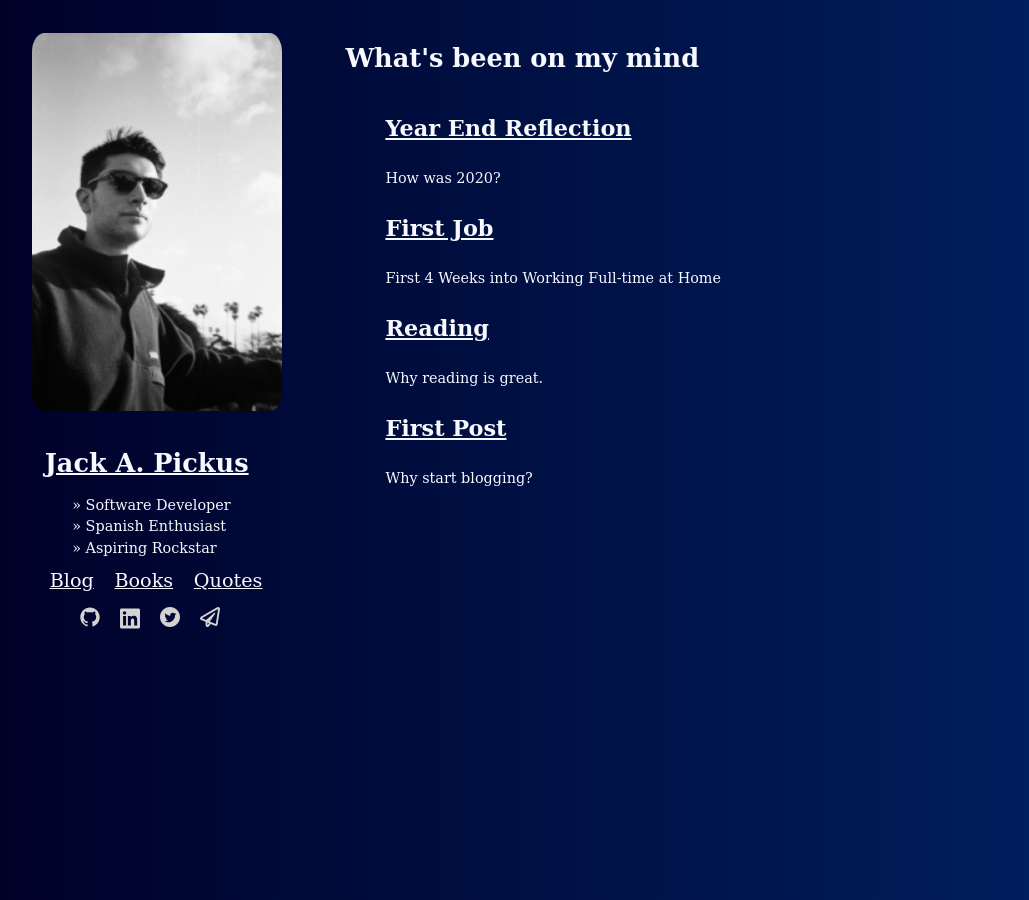
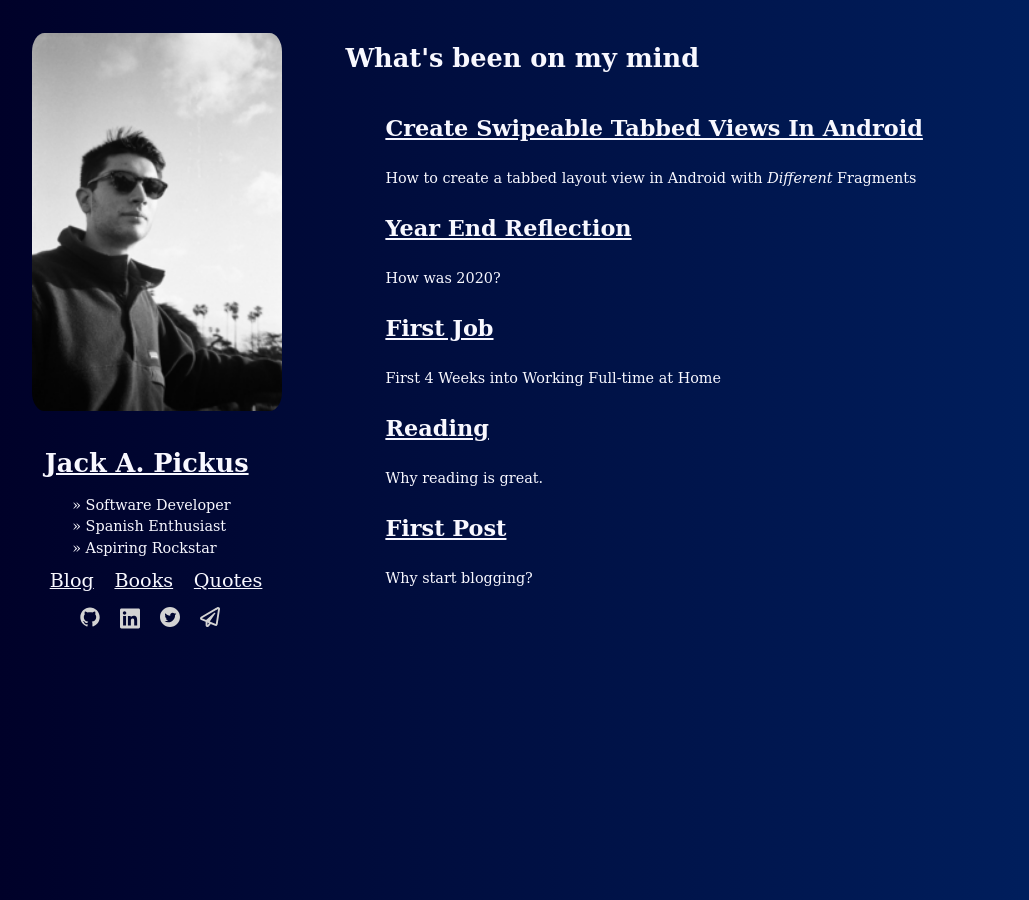
Before and after one commit to jackpickus/jackpickus.github.io, a Jekyll site: the page built from blog/index.html, in a window 1280 px wide. Shown: the whole page, without its empty margins (39-1068 px from the left). Built offline with Jekyll 4.4.1, drawn with Linux system fonts in a browser that asks for light colours; part of the change alters nothing that is shown.

Commit message:
New blog post on swipeable tabbed view in android

````diff
--- a/_config.yml
+++ b/_config.yml
@@ -9,4 +9,9 @@ github_username:  jackpickus
 linkedin_username: jackpickus
 twitter_username: jackpickus
 
+kramdown:
+  syntax_highlighter_opts:
+    block:
+      line_numbers: true
+
 port: 8000
--- /dev/null
+++ b/_posts/2021-02-11-create-swipeable-tabbed-views-in-android.md
@@ -0,0 +1,115 @@
+---
+layout: post
+---
+How to create a tabbed layout view in Android with *Different* Fragments
+
+In this tutorial we will be using viewpager2, tablayout and fragments.
+The viewpager will hold fragments that are all different and thus allow one to create different views
+within each tab while providing a beautiful interface.
+
+In order to create a tabbed layout view first make sure you have android material design as a
+dependent in your gradle build file:
+```gradle
+implementation 'com.google.android.material:material:1.2.1'
+```
+At the time of this writing 1.2.1 is the latest version but do make sure you have the latest version.
+This is necessary since we will be using material design's tabs.
+
+Next create a new file in layout titled fragment_main_pager.
+Go ahead and set it as a LinearLayout, then add in a TabLayout and then a ViewPager2.
+
+```xml
+<?xml version="1.0" encoding="utf-8"?>
+<LinearLayout xmlns:android="http://schemas.android.com/apk/res/android"
+    xmlns:app="http://schemas.android.com/apk/res-auto"
+    android:layout_width="match_parent"
+    android:layout_height="match_parent"
+    android:orientation="vertical">
+
+    <com.google.android.material.tabs.TabLayout
+        android:id="@+id/tab_layout"
+        android:layout_width="match_parent"
+        android:layout_height="wrap_content"
+        app:tabMode="scrollable" />
+
+    <androidx.viewpager2.widget.ViewPager2
+        android:id="@+id/fragment_main_pager"
+        android:layout_width="match_parent"
+        android:layout_height="0dp"
+        android:layout_weight="1" />
+
+</LinearLayout>
+```
+The important part of this layout is **line 12**.
+This is used if we have a large number number of tabs so the user can scroll through them
+rather than try fitting every single one on the screen. However if you know the number of tabs
+will be small then you can omit that line.
+
+
+Next let's create a fragment called MainPagerFragment.
+
+```kotlin
+class MainPagerFragment : Fragment() {
+    private lateinit var musicCollectionAdapter: MusicCollectionAdapter
+    private lateinit var viewPager: ViewPager2
+
+    override fun onCreateView(
+            inflater: LayoutInflater,
+            container: ViewGroup?,
+            savedInstanceState: Bundle?,
+    ): View? {
+        return inflater.inflate(R.layout.fragment_main_pager, container, false)
+    }
+
+    override fun onViewCreated(view: View, savedInstanceState: Bundle?) {
+        mainCollectionAdapter = MainCollectionAdapter(this)
+        viewPager = view.findViewById(R.id.fragment_main_pager)
+        viewPager.adapter = mainCollectionAdapter
+
+        val tabLayout = view.findViewById(R.id.tab_layout) as TabLayout
+        TabLayoutMediator(tabLayout, viewPager) { tab, position ->
+            when(position) {
+                0 -> tab.text = "FRAGMENT1" //titles for each tab
+                1 -> tab.text = "FRAGMENT2"
+                2 -> tab.text = "FRAGMENT3"
+                3 -> tab.text = "FRAGMENT4"
+                else -> tab.text = "FRAGMENT5"
+            }
+        }.attach()
+        viewPager.currentItem = musicCollectionAdapter.getItemId(2).toInt()
+
+    }
+}
+```
+I would like to bring attention to lines 19-27. Here we use **TabLayoutMediator**
+which is used to connect our TabLayout and the ViewPager2 together and attach it to the view.
+Further, line 28 sets our view to the second item in the list of views. So when you open the app
+it will open up to the third tab which is FRAGMENT3. Feel free to omit this line if you rather have the viewpager
+open up to the first view instead.
+
+The very last part to make this work is we need to create the adapter for our ViewPager2.
+
+This is where we incorporate the use of creating 5 different fragments that are each in their
+own tab. Make note of the fact that you must replace the 5 lines of fragments below with your own fragments.
+
+```kotlin
+class MainCollectionAdapter(fragment: Fragment) : FragmentStateAdapter(fragment) {
+
+    //set this to the number of fragments you have
+    override fun getItemCount(): Int = 5
+
+    override fun createFragment(position: Int): Fragment {
+
+        return when (position) {
+            0 -> Fragment1() //replace these lines with your own fragments
+            1 -> Fragment2() //make sure they match up with titles of the tabs
+            2 -> Fragment3() //you set in MainPagerFragment
+            3 -> Fragment4()
+            else -> Fragment5()
+        }
+    }
+}
+```
+There you have it! A ViewPager that has tabs and creates 5 different fragments
+that reside in their respective tab.
+Please reach out if you have any questions as I would be happy to answer them!
````
